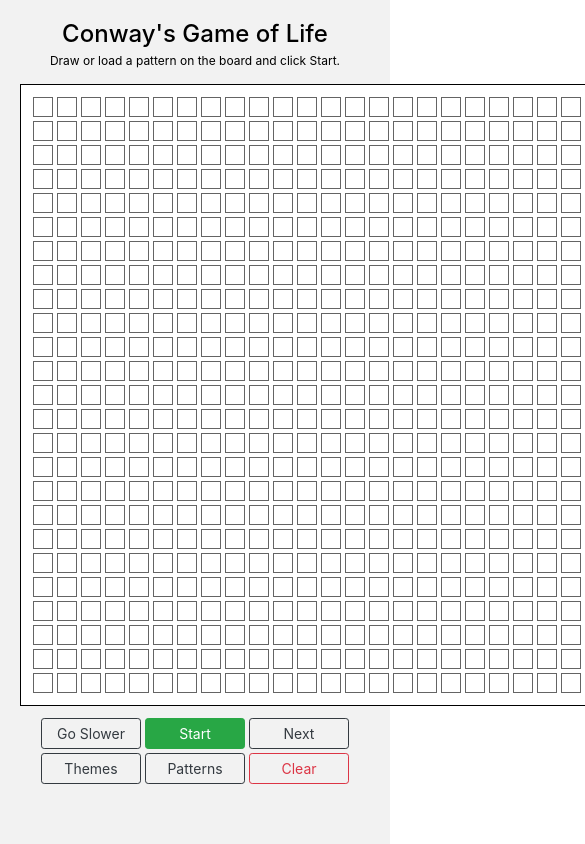
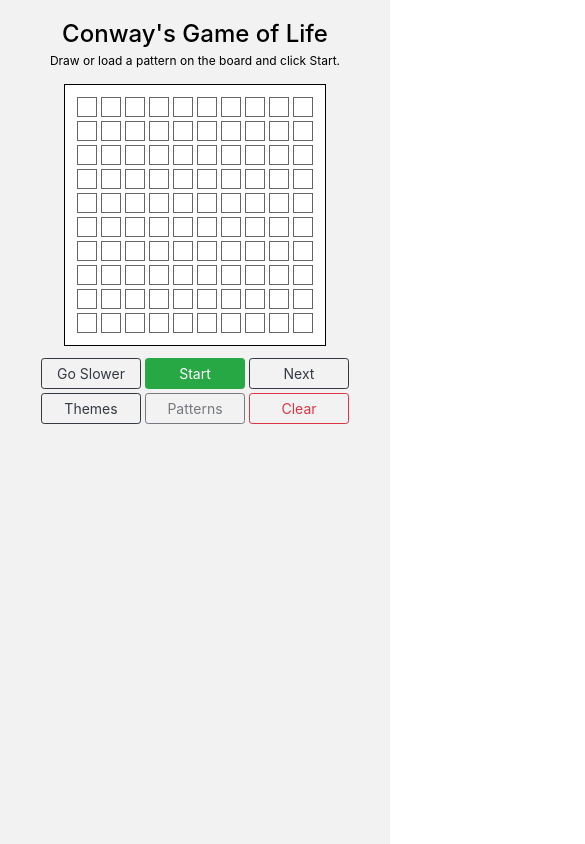
Before and after one commit to curtisyungen/conway, a React (Create React App) app: page / in a window 390 px wide. Shown: the top 844 px of the page, 585 px wide, since content can reach past the window. Built offline with nearby package versions, Linux system fonts and the light colour scheme.

Commit message:
Add files via upload

```diff
--- a/src/components/Board/board.js
+++ b/src/components/Board/board.js
@@ -27,22 +27,44 @@ class Board extends Component {
             theme: null,
             openModal: false,
             openThemes: false,
+            disablePatterns: false,
         }
     }
 
     componentDidMount = () => {
-        this.setState({
-            numRows: DEFAULT_SIZE,
-            numCols: DEFAULT_SIZE,
-            speed: DEFAULT_SPEED,
-            theme: DEFAULT_THEME,
-        }, () => {
-            this.getCells();
-        });
+        this.getScreenSize();
     }
 
     componentWillUnmount = () => {
         clearInterval(this.state.timer);
+    }
+
+    // Shrinks board to 10 x 10 if mobile screen size
+    // Also disables pre-loaded patterns
+    getScreenSize = () => {
+        let width = window.innerWidth
+        || document.documentElement.clientWidth
+        || document.body.clientWidth;
+
+        let numRows = DEFAULT_SIZE;
+        let numCols = DEFAULT_SIZE;
+        let disablePatterns = false;
+
+        if (width <= 768) {
+            numRows = 10;
+            numCols = 10;
+            disablePatterns = true;
+        }
+
+        this.setState({
+            numRows: numRows,
+            numCols: numCols,
+            speed: DEFAULT_SPEED,
+            theme: DEFAULT_THEME,
+            disablePatterns: disablePatterns,
+        }, () => {
+            this.getCells();
+        });
     }
 
     // Sets size of grid
@@ -492,7 +514,7 @@ class Board extends Component {
                             <button
                                 className="btn btn-outline-dark btn-sm formBtn"
                                 onClick={(event) => { event.preventDefault(); this.openModal(); }}
-                                disabled={this.state.timer !== null}
+                                disabled={this.state.timer !== null || this.state.disablePatterns}
                             >
                                 Patterns
                             </button>
```
